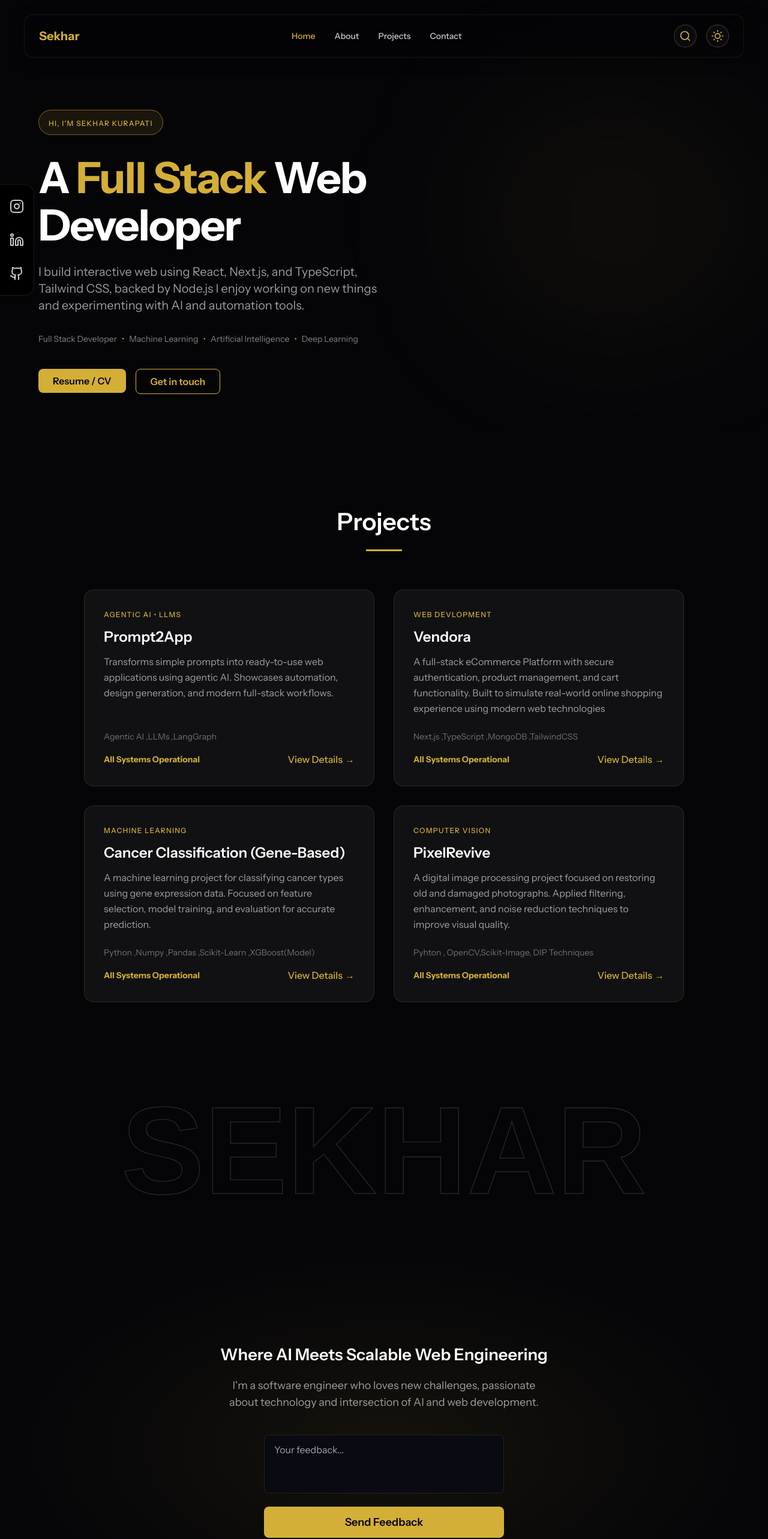
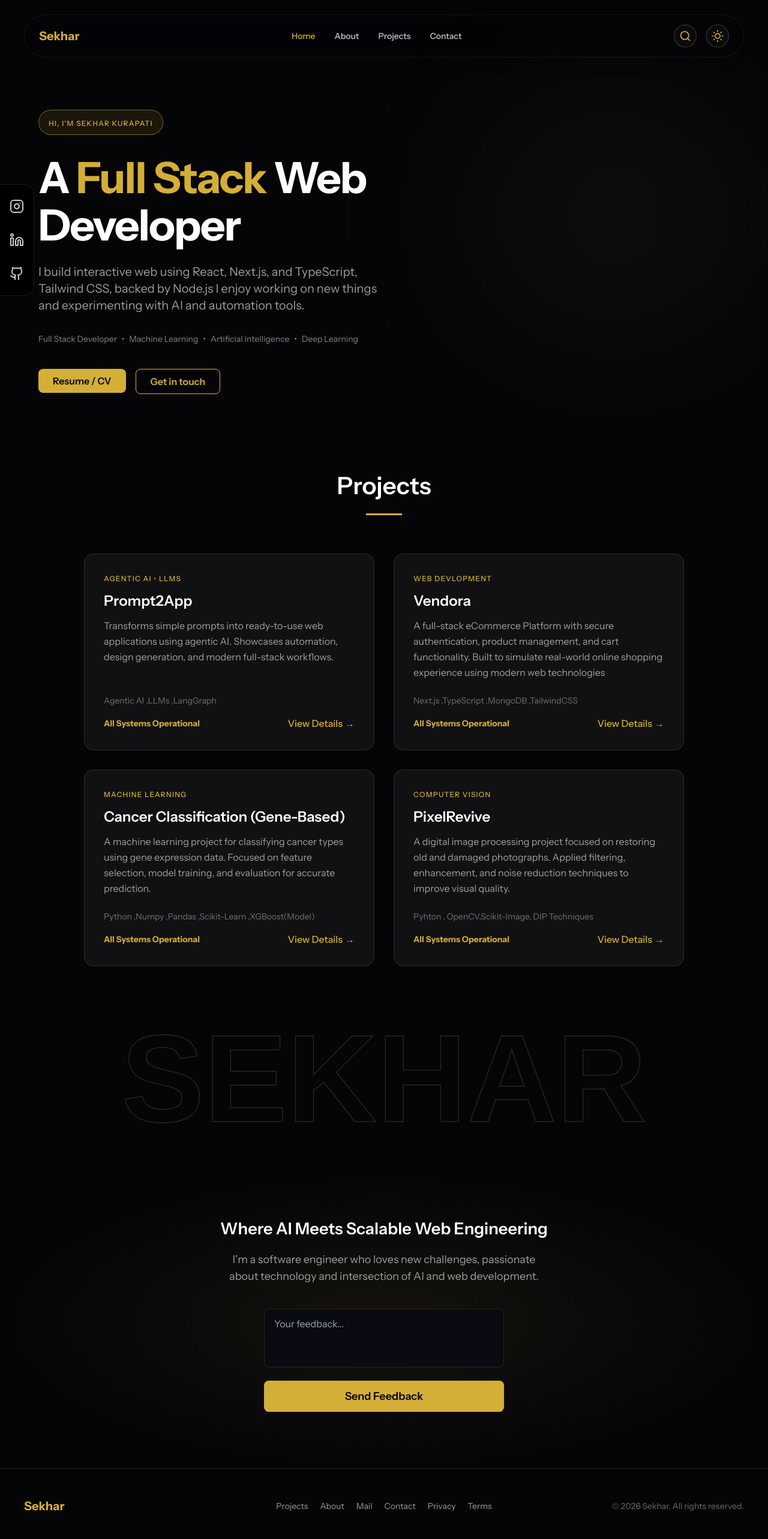
Before and after one commit to Sekhar2186/portfolio-nextjs, a React (Vite) app: page /#/ in a window 1280 px wide. Shown: the top 2566 px of the page at 60% size. Built offline with nearby package versions, Linux system fonts and the light colour scheme.

Commit message:
updated the details

```diff
--- a/components/Navbar.tsx
+++ b/components/Navbar.tsx
@@ -29,7 +29,7 @@ const Navbar: React.FC = () => {
 
   return (
     <>
-      <nav className="fixed top-6 left-1/2 -translate-x-1/2 w-[calc(100%-3rem)] max-w-[1200px] h-[72px] z-50 bg-background-light/30 dark:bg-background-dark/30 backdrop-blur-xl border border-gold/10 rounded-2xl shadow-[0_4px_30px_rgba(0,0,0,0.1)]">
+      <nav className="fixed top-6 left-1/2 -translate-x-1/2 w-[calc(100%-3rem)] max-w-[1200px] h-[72px] z-50 bg-background-light/30 dark:bg-background-dark/30 backdrop-blur-xl border border-gold/10 rounded-full shadow-[0_4px_30px_rgba(0,0,0,0.1)]">
         <div className="max-w-[1200px] mx-auto h-full px-6 flex items-center justify-between">
           {/* LEFT: Logo */}
           <Link to="/" className="flex items-center group">
@@ -86,7 +86,7 @@ const Navbar: React.FC = () => {
           </div>
           {/* Mobile Menu */}
           {isMenuOpen && (
-            <div className="md:hidden fixed top-[84px] left-0 right-0 bg-background-light/40 dark:bg-background-dark/40 backdrop-blur-xl border border-gold/10 rounded-2xl mx-6 py-6 flex flex-col gap-6 z-40 shadow-xl">
+            <div className="md:hidden fixed top-[84px] left-0 right-0 bg-background-light/40 dark:bg-background-dark/40 backdrop-blur-xl border border-gold/10 rounded-3xl mx-6 py-6 flex flex-col gap-6 z-40 shadow-xl">
               {[
                 { name: 'Home', path: '/' },
                 { name: 'About', path: '/about' },
--- a/pages/Home.tsx
+++ b/pages/Home.tsx
@@ -94,7 +94,7 @@ const Home: React.FC = () => {
       </section>
 
       {/* PROJECTS SECTION */}
-      <section className="py-[120px]">
+      <section className="py-[60px]">
         <div className="max-w-[1200px] mx-auto px-6">
           <div className="text-center mb-16">
             <h2 className="text-[2.5rem] font-semibold text-background-dark dark:text-white">Projects</h2>
@@ -123,7 +123,7 @@ const Home: React.FC = () => {
       </section>
 
       {/* CTA SECTION */}
-      <section className="relative py-[160px] text-center overflow-hidden">
+      <section className="relative py-[70px] text-center overflow-hidden">
         <div className="absolute inset-0 z-0 bg-[radial-gradient(ellipse_at_center,_rgba(212,175,55,0.08)_0%,_transparent_70%)]" />
         <div className="relative z-10 max-w-[600px] mx-auto px-6">
           <h2 className="text-[1.70rem] font-semibold text-background-dark dark:text-white mb-4">Where AI Meets Scalable Web Engineering</h2>
```
